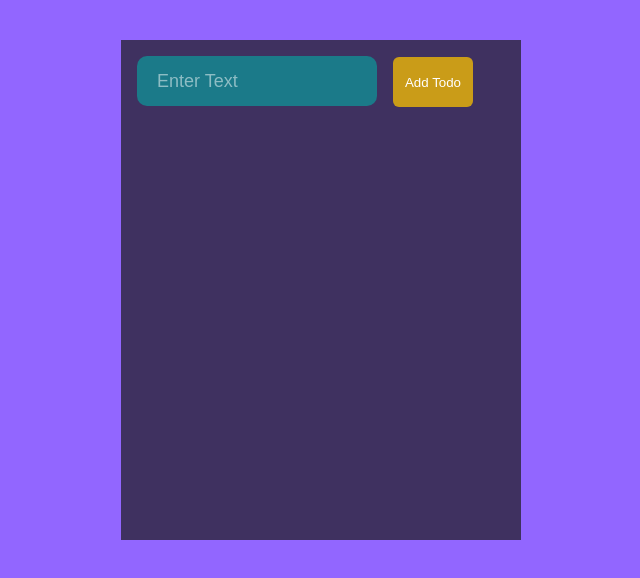
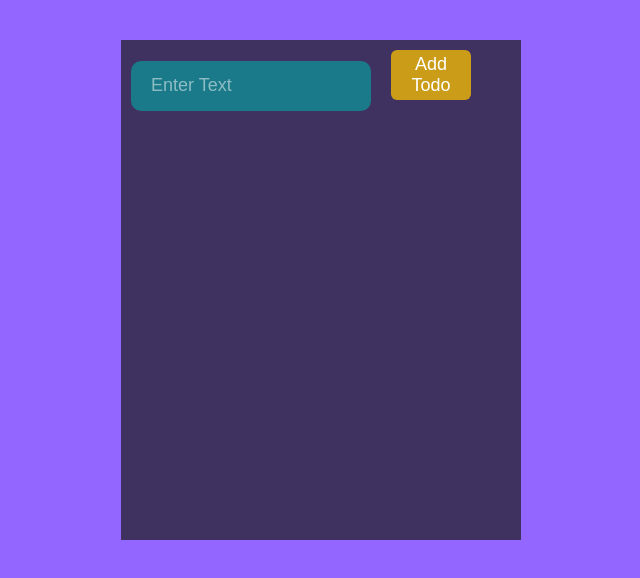
Before and after one commit to m6code/to-do-apps-reactjs, a React (Create React App) app in the folder todoapp_3_yt/: page / in a window 1280 px wide. Shown: the top 578 px of the page, without its empty margins (319-959 px from the left). Built offline with nearby package versions, Linux system fonts and the light colour scheme.

Commit message:
Add and display todo items

```diff
--- a/todoapp_3_yt/src/App.css
+++ b/todoapp_3_yt/src/App.css
@@ -23,7 +23,7 @@ body{
   font-size: 18px;
   border-radius: 10px;
   color: white;
-  margin: 16px;
+  margin: 10px;
 }
 
 #to-do-form input::placeholder{
@@ -41,4 +41,21 @@ body{
   border: 0;
   background-color: rgb(202, 156, 24);
   color: white;
+  font-size: 18px;
+  margin: 10px;
 }
+
+
+.list{
+  color: white;
+  width: 300px;
+  background-color: #bf08ac;
+  height: 50px;
+  margin: 20px auto;
+  border-radius: 5px;
+}
+
+.list p{
+  padding: 10px;
+  position: relative;
+}
--- a/todoapp_3_yt/src/App.js
+++ b/todoapp_3_yt/src/App.js
@@ -1,16 +1,67 @@
 import React from 'react';
 import './App.css';
+import ListItems from './components/ListItems';
+
+
+//library.add(faTrash);
 
 export default class App extends React.Component {
+
+  constructor(props) {
+    super(props);
+
+    this.state = {
+      items: [],
+      currentItem: {
+        text: "",
+        key: ""
+      }
+    }
+    this.handleInput = this.handleInput.bind(this);
+    this.addItem = this.addItem.bind(this);
+
+  }
+
+  handleInput(e) {
+    this.setState({
+      currentItem: {
+        text: e.target.value,
+        key: Date.now()
+      }
+    })
+  }
+
+  addItem(e) {
+    e.preventDefault();
+    const newItem = this.state.currentItem;
+    console.log(newItem);
+    if (newItem.text !== "") {
+      const nuItems = [...this.state.items, newItem];
+      this.setState({
+        items: nuItems,
+        currentItem: {
+          text: "",
+          key: ""
+        }
+      })
+    }
+  }
+
+
   render() {
     return (
       <div className="App">
-      <header>
-        <form id='to-do-form'>
-          <input type='text' placeholder='Enter Text'/>
-          <button type='submit'>Add Todo</button>
-        </form>
-      </header>
+        <header>
+          <form id='to-do-form' onSubmit={this.addItem}>
+            <input
+              type='text'
+              placeholder='Enter Text'
+              value={this.state.currentItem.text}
+              onChange={this.handleInput} />
+            <button type='submit'>Add Todo</button>
+          </form>
+        </header>
+        <ListItems items={this.state.items} />
       </div>
     )
   }
--- /dev/null
+++ b/todoapp_3_yt/src/components/ListItems.js
@@ -0,0 +1,16 @@
+import React from 'react';
+import '../App.css';
+
+export default function ListItems(props) {
+    const items = props.items;
+    const listItems = items.map(item => {
+        return <div className="list" key={item.key}>
+            <p>{item.text}
+
+            </p>
+
+        </div>
+    })
+
+    return <div>{listItems}</div>
+}
```
